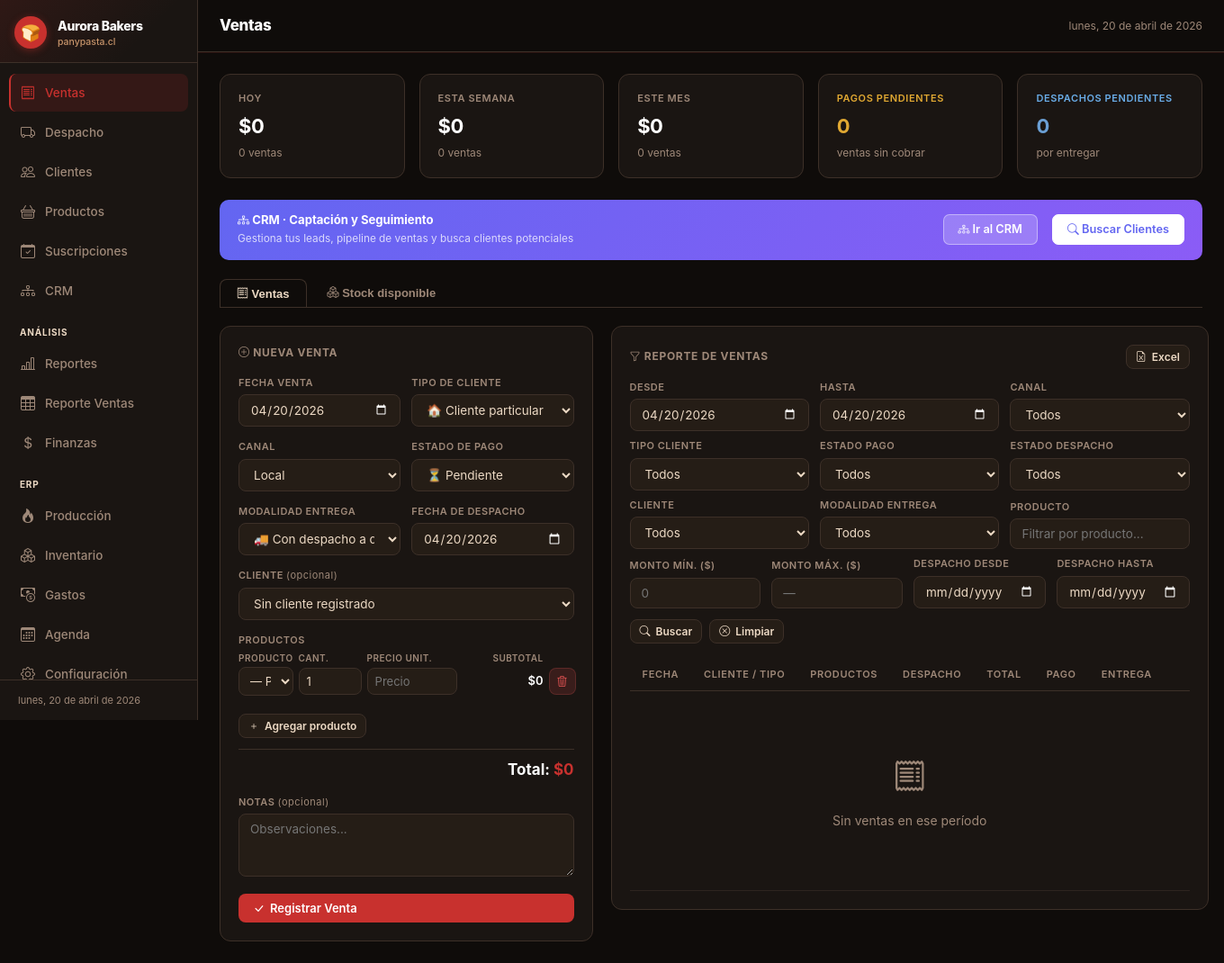
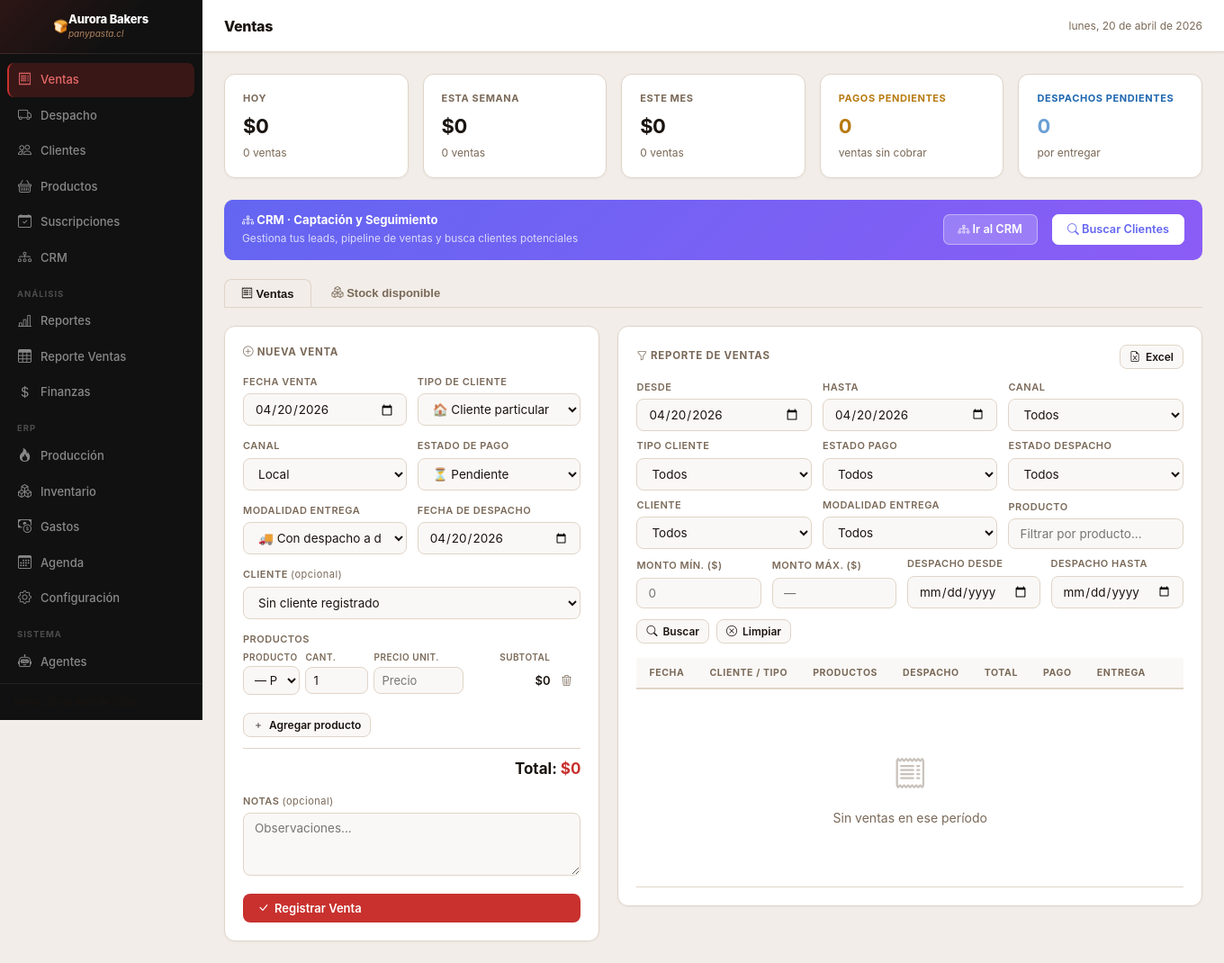
Before and after one commit to nwalbaum-prog/aurora-ventas, a Flask app: page /ventas in a window 1360 px wide. Shown: the whole page at 90% size. Run offline with Flask 3, Linux system fonts and the light colour scheme; the visitor is signed in with stand-in values (Sample User, id 1); data comes from the database, SQL or seed files in the repository; data that the repository does not hold is empty; some libraries are stand-ins or nearby versions.

Commit message:
Fix nombres invisibles en tema claro

```diff
--- a/static/css/style.css
+++ b/static/css/style.css
@@ -1,35 +1,33 @@
-/* Aurora Bakers — dark mode dashboard — paleta oficial */
+/* Aurora Bakers — dashboard — paleta oficial */
 :root {
-  /* Fondos — espresso oscuro cálido */
-  --bg:          #0f0c0a;
-  --bg-card:     #1a1512;
-  --bg-input:    #251d16;
-  --border:      #3d3028;
+  /* Área de contenido — fondo blanco/crema */
+  --bg:          #f2ede8;
+  --bg-card:     #ffffff;
+  --bg-input:    #faf8f6;
+  --border:      #e0d4c8;
+  --text:        #1a1410;
+  --muted:       #7a6958;
 
-  /* Texto — crema cálida */
-  --text:        #ecd9c4;
-  --muted:       #9e8878;
-
-  /* Aurora Bakers rojo — color principal del logo */
+  /* Aurora Bakers rojo oficial */
   --accent:      #C8312E;
   --accent-h:    #a82826;
-  --accent-dim:  rgba(200,49,46,.15);
+  --accent-dim:  rgba(200,49,46,.1);
 
-  /* Trigo dorado — color secundario de la web */
-  --aurora:      #C8956B;
-  --aurora-dim:  rgba(200,149,107,.15);
+  /* Trigo dorado (lema "Tu pan de cada día") */
+  --aurora:      #9B7A50;
+  --aurora-dim:  rgba(155,122,80,.12);
 
-  /* Estados funcionales */
-  --success:     #4ab870;
-  --success-dim: rgba(74,184,112,.15);
-  --warning:     #e0a832;
-  --warning-dim: rgba(224,168,50,.15);
-  --danger:      #e85555;
-  --danger-dim:  rgba(232,85,85,.15);
-  --info:        #6aade8;
-  --info-dim:    rgba(106,173,232,.15);
+  /* Estados funcionales — ajustados a fondo claro */
+  --success:     #1e7e42;
+  --success-dim: rgba(30,126,66,.1);
+  --warning:     #b87a10;
+  --warning-dim: rgba(184,122,16,.1);
+  --danger:      #c83030;
+  --danger-dim:  rgba(200,48,48,.1);
+  --info:        #1d66b0;
+  --info-dim:    rgba(29,102,176,.1);
 
-  --sw:  220px;
+  --sw:  225px;
   --th:  58px;
   --r:   8px;
   --rl:  12px;
@@ -42,56 +40,70 @@
   font-family:-apple-system,BlinkMacSystemFont,'Segoe UI',Roboto,sans-serif;
   font-size:13.5px; line-height:1.5;
 }
-
 a { color:inherit; text-decoration:none; }
 
-/* ── Sidebar ──────────────────────────────────────────────── */
+/* ── Sidebar — NEGRO ──────────────────────────────────────── */
 .sidebar {
+  /* Sobreescribir variables CSS en contexto sidebar */
+  --text:       #ffffff;
+  --muted:      rgba(255,255,255,.45);
+  --border:     rgba(255,255,255,.08);
+  --bg-card:    #111111;
+  --bg-input:   #1e1e1e;
+  --accent-dim: rgba(200,49,46,.2);
+
   position:fixed; top:0; left:0;
   width:var(--sw); height:100vh;
-  background:var(--bg-card);
-  border-right:1px solid var(--border);
+  background:#111111;
+  border-right:1px solid rgba(255,255,255,.07);
   display:flex; flex-direction:column; z-index:100;
 }
 
 .sidebar-logo {
-  display:flex; align-items:center; gap:12px;
-  padding:18px 16px 14px;
-  border-bottom:1px solid var(--border);
-  background:linear-gradient(135deg, rgba(200,49,46,.12) 0%, transparent 70%);
+  display:flex; align-items:center; justify-content:center;
+  padding:14px 16px;
+  border-bottom:1px solid rgba(255,255,255,.08);
+  background:linear-gradient(135deg, rgba(200,49,46,.15) 0%, transparent 60%);
 }
 
-.logo-icon {
-  width:36px; height:36px; border-radius:50%;
-  background:var(--accent);
-  display:flex; align-items:center; justify-content:center;
-  font-size:18px; flex-shrink:0;
-  box-shadow:0 2px 8px rgba(200,49,46,.4);
+.logo-img {
+  width:160px; height:auto; object-fit:contain;
+  filter: brightness(0) invert(1);
+  display:block; margin:0 auto;
 }
-.logo-title { font-size:14px; font-weight:800; color:#fff; letter-spacing:-.3px; }
-.logo-sub   { font-size:10.5px; color:var(--aurora); font-weight:500; }
+
+.logo-title { font-size:13px; font-weight:800; color:#ffffff; letter-spacing:-.2px; line-height:1.2; }
+.logo-sub   { font-size:10px; color:rgba(200,149,107,.85); font-style:italic; }
 
 .sidebar-nav {
-  flex:1; padding:12px 10px;
-  display:flex; flex-direction:column; gap:2px;
+  flex:1; padding:10px 8px;
+  display:flex; flex-direction:column; gap:1px;
   overflow-y:auto;
 }
 
 .nav-item {
-  display:flex; align-items:center; gap:10px;
-  padding:9px 12px; border-radius:var(--r);
-  color:var(--muted); font-size:13.5px; font-weight:500;
+  display:flex; align-items:center; gap:9px;
+  padding:8px 11px; border-radius:var(--r);
+  color:rgba(255,255,255,.5); font-size:13px; font-weight:500;
   transition:all .15s; cursor:pointer;
 }
-.nav-item:hover { background:rgba(200,49,46,.08); color:var(--text); }
-.nav-item.active { background:var(--accent-dim); color:var(--accent); border-left:2px solid var(--accent); padding-left:10px; }
-.nav-item i { font-size:16px; width:18px; text-align:center; flex-shrink:0; }
-.nav-divider { font-size:10px; font-weight:700; letter-spacing:.08em; text-transform:uppercase; color:var(--text-3); padding:12px 12px 4px; margin-top:4px; }
+.nav-item:hover { background:rgba(200,49,46,.15); color:#fff; }
+.nav-item.active {
+  background:rgba(200,49,46,.22);
+  color:#e86a68;
+  border-left:2px solid var(--accent);
+  padding-left:9px;
+}
+.nav-item i { font-size:15px; width:17px; text-align:center; flex-shrink:0; }
+.nav-divider {
+  font-size:9.5px; font-weight:700; letter-spacing:.1em; text-transform:uppercase;
+  color:rgba(255,255,255,.25); padding:10px 11px 3px; margin-top:3px;
+}
 
 .sidebar-footer {
-  padding:14px 20px;
-  border-top:1px solid var(--border);
-  font-size:11px; color:var(--muted);
+  padding:12px 16px;
+  border-top:1px solid rgba(255,255,255,.08);
+  font-size:11px;
 }
 
 /* ── Main ─────────────────────────────────────────────────── */
@@ -99,13 +111,13 @@
 
 .topbar {
   position:sticky; top:0; height:var(--th);
-  background:var(--bg);
+  background:#ffffff;
   border-bottom:1px solid var(--border);
   display:flex; align-items:center; justify-content:space-between;
   padding:0 24px; z-index:50;
-  box-shadow:0 1px 0 rgba(200,49,46,.12);
+  box-shadow:0 1px 3px rgba(0,0,0,.06);
 }
-.topbar h1 { font-size:17px; font-weight:800; color:#fff; letter-spacing:-.3px; }
+.topbar h1 { font-size:16px; font-weight:800; color:var(--text); letter-spacing:-.3px; }
 .topbar-meta { font-size:12px; color:var(--muted); }
 
 .content { padding:24px; }
@@ -120,9 +132,10 @@
   background:var(--bg-card);
   border:1px solid var(--border);
   border-radius:var(--rl); padding:18px 20px;
+  box-shadow:0 1px 3px rgba(0,0,0,.04);
 }
-.kpi-label { font-size:11px; font-weight:600; color:var(--muted); letter-spacing:.6px; text-transform:uppercase; margin-bottom:6px; }
-.kpi-value { font-size:22px; font-weight:700; color:#fff; letter-spacing:-.5px; }
+.kpi-label { font-size:11px; font-weight:700; color:var(--muted); letter-spacing:.6px; text-transform:uppercase; margin-bottom:6px; }
+.kpi-value { font-size:22px; font-weight:700; color:var(--text); letter-spacing:-.5px; }
 .kpi-sub   { font-size:12px; color:var(--muted); margin-top:4px; }
 .kpi-sub.up   { color:var(--success); }
 .kpi-sub.down { color:var(--danger); }
@@ -137,20 +150,22 @@
   background:var(--bg-card);
   border:1px solid var(--border);
   border-radius:var(--rl); padding:20px;
+  box-shadow:0 1px 3px rgba(0,0,0,.04);
 }
 .card-title {
-  font-size:12px; font-weight:700;
+  font-size:11.5px; font-weight:700;
   text-transform:uppercase; letter-spacing:.7px;
   color:var(--muted); margin-bottom:16px;
 }
 .card-header {
   display:flex; align-items:center; justify-content:space-between;
-  padding:.75rem 1rem;
+  padding:.7rem 1rem;
   border-bottom:1px solid var(--border);
   margin:-20px -20px 16px;
   border-radius:var(--rl) var(--rl) 0 0;
+  background:#faf8f6;
 }
-.card-header h3 { font-size:.85rem; font-weight:600; color:var(--text); display:flex; align-items:center; gap:.5rem; }
+.card-header h3 { font-size:.85rem; font-weight:700; color:var(--text); display:flex; align-items:center; gap:.5rem; }
 .card-0p { padding:0; }
 .mb-24 { margin-bottom:24px; }
 .mb-16 { margin-bottom:16px; }
@@ -162,39 +177,63 @@
 .flex-center  { display:flex; align-items:center; }
 .text-sm   { font-size:11.5px; }
 .text-muted{ color:var(--muted); }
-.text-white{ color:#fff; }
+.text-white{ color:var(--text); }
 .fw-600    { font-weight:600; }
+.fw-bold   { font-weight:700; }
 .text-center { text-align:center; }
 .mono      { font-family:'SF Mono',Consolas,monospace; }
-.grid-2    { display:grid; grid-template-columns:1fr 1fr; gap:20px; }
-.grid-3    { display:grid; grid-template-columns:1fr 1fr 1fr; gap:20px; }
 .up   { color:var(--success); }
 .down { color:var(--danger); }
-.toolbar { display:flex; align-items:center; justify-content:space-between; flex-wrap:wrap; gap:12px; margin-bottom:20px; }
-.toolbar-right { display:flex; align-items:center; gap:8px; }
-.filter-tabs   { display:flex; gap:4px; }
-.filter-tab    { background:transparent; border:1px solid var(--border); border-radius:var(--r); padding:6px 14px; font-size:12px; font-weight:600; color:var(--muted); cursor:pointer; transition:all .15s; }
-.filter-tab:hover  { border-color:var(--muted); color:var(--text); }
-.filter-tab.active { background:var(--accent-dim); border-color:var(--accent); color:var(--accent); }
-.chart-wrap { position:relative; height:240px; }
+.w-full   { width:100%; }
+
+/* ── Toolbar ──────────────────────────────────────────────── */
+.toolbar { display:flex; align-items:center; gap:10px; margin-bottom:20px; flex-wrap:wrap; }
+.toolbar-right { margin-left:auto; display:flex; gap:10px; }
+.search-wrap { position:relative; }
+.search-wrap i { position:absolute; left:10px; top:50%; transform:translateY(-50%); color:var(--muted); pointer-events:none; }
+.search-wrap input { padding-left:32px; width:220px; }
+
+/* ── Filter tabs ──────────────────────────────────────────── */
+.filter-tabs {
+  display:flex; gap:3px;
+  background:var(--bg-input); border:1px solid var(--border);
+  border-radius:var(--r); padding:3px;
+}
+.filter-tab {
+  padding:5px 12px; border-radius:6px;
+  font-size:12.5px; font-weight:500;
+  cursor:pointer; border:none;
+  color:var(--muted); background:none; transition:all .15s;
+  font-family:inherit;
+}
+.filter-tab:hover  { color:var(--text); }
+.filter-tab.active { background:var(--accent); color:#fff; box-shadow:0 1px 3px rgba(200,49,46,.3); }
+
+.btn-ghost { background:transparent; color:var(--muted); border:1px solid var(--border); }
+.btn-ghost:hover { border-color:var(--muted); color:var(--text); }
+.label { display:block; font-size:11px; font-weight:600; color:var(--muted); margin-bottom:5px; text-transform:uppercase; letter-spacing:.5px; }
+.input { width:100%; padding:8px 12px; background:var(--bg-input); border:1px solid var(--border); border-radius:var(--r); color:var(--text); font-size:13.5px; outline:none; transition:border-color .15s; font-family:inherit; }
+.input:focus { border-color:var(--accent); box-shadow:0 0 0 3px var(--accent-dim); }
 
 /* ── Table ────────────────────────────────────────────────── */
 .table-wrap { overflow-x:auto; }
 table { width:100%; border-collapse:collapse; font-size:13.5px; }
 thead th {
-  padding:10px 14px;
-  font-size:11px; font-weight:600;
+  padding:9px 14px;
+  font-size:10.5px; font-weight:700;
   text-transform:uppercase; letter-spacing:.6px;
   color:var(--muted);
-  border-bottom:1px solid var(--border);
+  border-bottom:2px solid var(--border);
   white-space:nowrap; text-align:left;
+  background:#faf8f6;
 }
-tbody tr { border-bottom:1px solid rgba(61,48,40,.6); transition:background .12s; }
-tbody tr:hover { background:rgba(200,49,46,.04); }
-tbody td { padding:11px 14px; }
+tbody tr { border-bottom:1px solid var(--border); transition:background .12s; }
+tbody tr:hover { background:rgba(200,49,46,.03); }
+tbody td { padding:10px 14px; color:var(--text); }
 td.mono { font-family:'SF Mono',Consolas,monospace; font-size:13px; }
 td.right,th.right { text-align:right; }
 td.center,th.center { text-align:center; }
+.table { width:100%; border-collapse:collapse; font-size:13.5px; }
 
 /* ── Forms ────────────────────────────────────────────────── */
 .form-group { margin-bottom:14px; }
@@ -212,15 +251,13 @@
   outline:none; transition:border-color .15s;
   font-family:inherit;
 }
-input:focus,select:focus,textarea:focus { border-color:var(--accent); }
-.input { width:100%; padding:8px 12px; background:var(--bg-input); border:1px solid var(--border); border-radius:var(--r); color:var(--text); font-size:13.5px; outline:none; transition:border-color .15s; font-family:inherit; }
-.input:focus { border-color:var(--accent); }
-.label { display:block; font-size:11px; font-weight:600; color:var(--muted); margin-bottom:5px; text-transform:uppercase; letter-spacing:.5px; }
-.btn-ghost { background:transparent; color:var(--muted); border:1px solid var(--border); }
-.btn-ghost:hover { border-color:var(--text); color:var(--text); }
+input:focus,select:focus,textarea:focus {
+  border-color:var(--accent);
+  box-shadow:0 0 0 3px var(--accent-dim);
+}
 textarea { resize:vertical; min-height:70px; }
-select option { background:var(--bg-input); }
-input[type="date"] { color-scheme:dark; }
+select option { background:var(--bg-card); color:var(--text); }
+input[type="date"] { color-scheme:light; }
 
 .form-row   { display:grid; gap:12px; }
 .fr-2 { grid-template-columns:1fr 1fr; }
@@ -237,43 +274,43 @@
 .btn-primary  { background:var(--accent); color:#fff; }
 .btn-primary:hover { background:var(--accent-h); }
 .btn-secondary { background:var(--bg-input); color:var(--text); border:1px solid var(--border); }
-.btn-secondary:hover { border-color:var(--muted); }
-.btn-success  { background:var(--success-dim); color:var(--success); border:1px solid rgba(74,184,112,.25); }
-.btn-success:hover { background:rgba(74,184,112,.25); }
-.btn-danger   { background:var(--danger-dim); color:var(--danger); border:1px solid rgba(232,85,85,.2); }
-.btn-danger:hover { background:rgba(232,85,85,.25); }
-.btn-warning  { background:var(--warning-dim); color:var(--warning); border:1px solid rgba(224,168,50,.25); }
-.btn-warning:hover { background:rgba(224,168,50,.25); }
+.btn-secondary:hover { border-color:var(--muted); background:#ede8e2; }
+.btn-success  { background:var(--success-dim); color:var(--success); border:1px solid rgba(30,126,66,.2); }
+.btn-success:hover { background:rgba(30,126,66,.18); }
+.btn-danger   { background:var(--danger-dim); color:var(--danger); border:1px solid rgba(200,48,48,.2); }
+.btn-danger:hover { background:rgba(200,48,48,.18); }
+.btn-warning  { background:var(--warning-dim); color:var(--warning); border:1px solid rgba(184,122,16,.2); }
+.btn-warning:hover { background:rgba(184,122,16,.18); }
 .btn-sm { padding:5px 10px; font-size:12px; }
-.btn-icon { padding:6px; width:30px; height:30px; display:inline-flex; align-items:center; justify-content:center; }
-.btn:disabled { opacity:.5; cursor:not-allowed; }
+.btn-icon { padding:5px; width:28px; height:28px; display:inline-flex; align-items:center; justify-content:center; }
+.btn:disabled { opacity:.45; cursor:not-allowed; }
 
 /* ── Badges ───────────────────────────────────────────────── */
 .badge {
   display:inline-flex; align-items:center;
-  padding:3px 8px; border-radius:20px;
-  font-size:11px; font-weight:700; letter-spacing:.3px; text-transform:uppercase;
+  padding:2px 8px; border-radius:20px;
+  font-size:10.5px; font-weight:700; letter-spacing:.3px; text-transform:uppercase;
 }
 .badge-local       { background:var(--info-dim);    color:var(--info); }
-.badge-online      { background:var(--accent-dim);  color:var(--accent); }
+.badge-online      { background:var(--aurora-dim);  color:var(--aurora); }
 .badge-suscripcion { background:var(--success-dim); color:var(--success); }
 .badge-activo      { background:var(--success-dim); color:var(--success); }
 .badge-pausado     { background:var(--warning-dim); color:var(--warning); }
 .badge-cancelado   { background:var(--danger-dim);  color:var(--danger); }
 .badge-yes         { background:var(--success-dim); color:var(--success); }
-.badge-no          { background:rgba(255,255,255,.06); color:var(--muted); }
+.badge-no          { background:rgba(0,0,0,.06);     color:var(--muted); }
 .badge-green       { background:var(--success-dim); color:var(--success); }
 .badge-red         { background:var(--danger-dim);  color:var(--danger); }
 .badge-yellow      { background:var(--warning-dim); color:var(--warning); }
 .badge-blue        { background:var(--info-dim);    color:var(--info); }
-.badge-gray        { background:rgba(255,255,255,.06); color:var(--muted); }
-.badge-purple      { background:var(--aurora-dim);   color:var(--aurora); }
-.badge-aurora      { background:var(--accent-dim);   color:var(--accent); }
+.badge-gray        { background:rgba(0,0,0,.06);     color:var(--muted); }
+.badge-purple      { background:var(--aurora-dim);  color:var(--aurora); }
+.badge-aurora      { background:var(--accent-dim);  color:var(--accent); }
 
 /* ── Modal ────────────────────────────────────────────────── */
 .modal-overlay {
   position:fixed; inset:0;
-  background:rgba(5,3,2,.82);
+  background:rgba(0,0,0,.5);
   z-index:200;
   display:flex; align-items:center; justify-content:center;
   opacity:0; pointer-events:none; transition:opacity .2s;
@@ -343,10 +360,9 @@
 }
 .item-row input,
 .item-row select { padding:6px 8px; font-size:13px; }
-.item-subtotal { font-size:13px; font-weight:600; color:#fff; text-align:right; }
-
+.item-subtotal { font-size:13px; font-weight:600; color:var(--text); text-align:right; }
 .items-total {
-  text-align:right; font-size:17px; font-weight:700; color:#fff;
+  text-align:right; font-size:17px; font-weight:700; color:var(--text);
   padding-top:10px; border-top:1px solid var(--border);
 }
 .items-total span { color:var(--accent); }
@@ -360,11 +376,11 @@
 
 /* ── Section header ───────────────────────────────────────── */
 .sec-header { display:flex; align-items:center; justify-content:space-between; margin-bottom:20px; }
-.sec-title  { font-size:16px; font-weight:700; color:#fff; }
+.sec-title  { font-size:16px; font-weight:700; color:var(--text); }
 
 /* ── Empty state ──────────────────────────────────────────── */
 .empty { text-align:center; padding:56px 20px; color:var(--muted); }
-.empty i { font-size:36px; display:block; margin-bottom:12px; }
+.empty i { font-size:36px; display:block; margin-bottom:12px; opacity:.4; }
 .empty p { font-size:14px; }
 
 /* ── Toast ────────────────────────────────────────────────── */
@@ -406,23 +422,107 @@
 .mt-8          { margin-top:8px; }
 .mt-12         { margin-top:12px; }
 .mt-16         { margin-top:16px; }
-.fw-bold       { font-weight:700; }
-.fw-600        { font-weight:600; }
 .text-right    { text-align:right; }
-.text-center   { text-align:center; }
-.text-muted    { color:var(--muted); }
-.text-white    { color:#fff; }
 .text-success  { color:var(--success); }
 .text-danger   { color:var(--danger); }
 .text-warning  { color:var(--warning); }
 .text-accent   { color:var(--accent); }
 .text-sm       { font-size:12px; }
 .text-xs       { font-size:11px; }
-.w-full        { width:100%; }
 .chart-wrap    { position:relative; height:260px; }
+
+/* ── Gantt ────────────────────────────────────────────────── */
+.gantt-wrap {
+  display:flex; max-height:75vh; overflow:hidden;
+  background:var(--bg-card);
+}
+.gantt-left {
+  width:340px; min-width:340px; flex-shrink:0;
+  border-right:2px solid var(--border);
+  display:flex; flex-direction:column;
+  overflow:hidden;
+}
+.gantt-header-left {
+  height:44px; display:flex; align-items:center;
+  padding:0 12px; border-bottom:2px solid var(--border);
+  background:var(--bg); font-size:11px; font-weight:700;
+  text-transform:uppercase; letter-spacing:.5px; color:var(--muted);
+  flex-shrink:0;
+}
+#gantt-rows-left {
+  overflow-y:auto; overflow-x:hidden; flex:1;
+}
+.gantt-right {
+  flex:1; overflow-x:auto; overflow-y:auto;
+  display:flex; flex-direction:column;
+}
+.gantt-header-days {
+  display:flex; height:44px; flex-shrink:0;
+  border-bottom:2px solid var(--border);
+  background:var(--bg); position:sticky; top:0; z-index:5;
+}
+#gantt-rows-right {
+  position:relative;
+}
+.gantt-day-col {
+  display:flex; flex-direction:column; align-items:center;
+  justify-content:center; flex-shrink:0;
+  border-right:1px solid rgba(0,0,0,.06);
+  cursor:default;
+}
+.gantt-day-col.today {
+  background:rgba(200,49,46,.08);
+  border-right-color:rgba(200,49,46,.3);
+}
+.gantt-day-col.weekend { background:rgba(0,0,0,.025); }
+.gantt-cell-left {
+  display:flex; align-items:center; gap:6px;
+  padding:5px 8px; border-bottom:1px solid var(--border);
+  min-height:40px; overflow:hidden; transition:background .12s;
+}
+.gantt-cell-left:hover { background:rgba(200,49,46,.04); }
+.gantt-cell-left.subtask { background:rgba(0,0,0,.02); min-height:34px; }
+.gantt-cell-left.subtask:hover { background:rgba(200,49,46,.05); }
+.gantt-cell-left.done { opacity:.55; }
+.gantt-cell-right {
+  position:relative; height:40px;
+  border-bottom:1px solid var(--border);
+  overflow:visible;
+}
+.gantt-cell-right.subtask { height:34px; background:rgba(0,0,0,.015); }
+.gantt-prio-bar { width:4px; height:26px; border-radius:2px; flex-shrink:0; }
+.gantt-cell-info { flex:1; min-width:0; }
+.gantt-task-name {
+  display:flex; align-items:center; gap:4px;
+  font-size:.81rem; font-weight:600; overflow:hidden;
+  white-space:nowrap; text-overflow:ellipsis; line-height:1.3;
+}
+.gantt-task-meta {
+  font-size:.65rem; color:var(--muted); overflow:hidden;
+  white-space:nowrap; text-overflow:ellipsis; margin-top:1px;
+  display:flex; align-items:center; gap:3px;
+}
+.gantt-actions {
+  display:flex; gap:1px; flex-shrink:0; opacity:0; transition:opacity .12s;
+}
+.gantt-cell-left:hover .gantt-actions { opacity:1; }
+.gantt-today-line {
+  position:absolute; top:0; bottom:0; width:1px;
+  background:rgba(200,49,46,.5); pointer-events:none; z-index:3;
+}
+.btn-icon {
+  background:none; border:none; cursor:pointer; color:var(--muted);
+  padding:3px; width:24px; height:24px; display:inline-flex;
+  align-items:center; justify-content:center; border-radius:4px;
+  font-size:.75rem; transition:background .12s, color .12s;
+}
+.btn-icon:hover { background:rgba(0,0,0,.06); color:var(--text); }
+.btn-icon.text-success { color:var(--success); }
+.btn-icon.text-danger  { color:var(--danger); }
 
 /* ── Responsive ───────────────────────────────────────────── */
 @media (max-width:960px) {
   .grid-2,.grid-3,.grid-4 { grid-template-columns:1fr; }
   .item-row { grid-template-columns:2fr 60px 90px 80px 28px; }
+  .gantt-left { width:260px; min-width:260px; }
 }
```
Also changed, not shown: other parts of static/css/style.css (+11 -31 lines).
